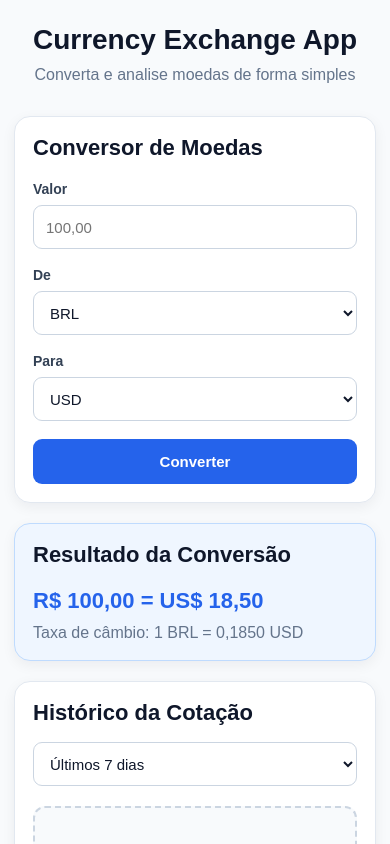
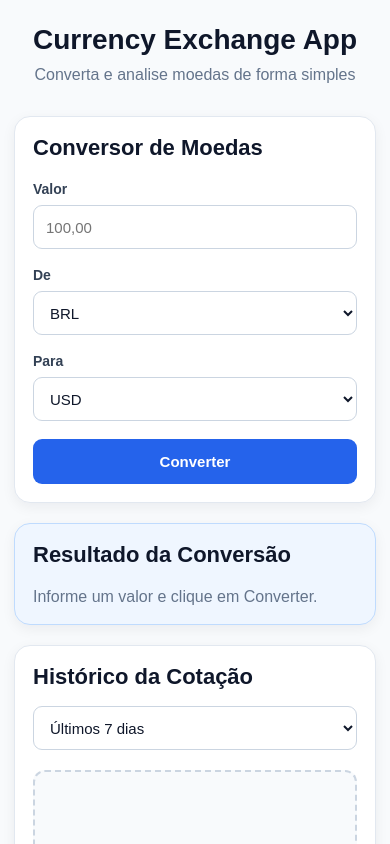
Before and after one commit to wanessags/CurrencyExchangeApp-, a React (Vite) app: page / in a window 390 px wide. Shown: the top 844 px of the page. Built offline with nearby package versions, Linux system fonts and the light colour scheme.

Commit message:
feat: adiciona eventos e estados ao conversor

```diff
--- a/src/App.css
+++ b/src/App.css
@@ -269,4 +269,18 @@ tbody tr:hover {
   .export-button {
     width: 100%;
   }
+
+  .error-message {
+    margin: 0;
+    padding: 12px;
+    border-radius: 8px;
+    background-color: #fef2f2;
+    color: #b91c1c;
+    font-weight: 600;
+  }
+
+  .result-placeholder {
+    margin: 0;
+    color: #64748b;
+  }
 }
--- a/src/App.jsx
+++ b/src/App.jsx
@@ -1,3 +1,4 @@
+import { useState } from "react";
 import "./App.css";
 
 import Header from "./components/Header";
@@ -8,6 +9,14 @@ import HistoryTable from "./components/HistoryTable";
 
 function App() {
   const currencies = ["BRL", "USD", "EUR", "GBP"];
+
+  const [amount, setAmount] = useState("");
+  const [fromCurrency, setFromCurrency] = useState("BRL");
+  const [toCurrency, setToCurrency] = useState("USD");
+
+  const [convertedValue, setConvertedValue] = useState(null);
+  const [exchangeRate, setExchangeRate] = useState(null);
+  const [message, setMessage] = useState("");
 
   const historyData = [
     {
@@ -27,6 +36,58 @@ function App() {
     },
   ];
 
+  const mockRates = {
+    BRL: {
+      USD: 0.185,
+      EUR: 0.158,
+      GBP: 0.137,
+    },
+
+    USD: {
+      BRL: 5.4,
+      EUR: 0.85,
+      GBP: 0.74,
+    },
+
+    EUR: {
+      BRL: 6.32,
+      USD: 1.17,
+      GBP: 0.86,
+    },
+
+    GBP: {
+      BRL: 7.3,
+      USD: 1.35,
+      EUR: 1.16,
+    },
+  };
+
+  function handleConvert() {
+    const numericAmount = Number(amount);
+
+    if (!amount || numericAmount <= 0) {
+      setMessage("Digite um valor maior que zero.");
+      setConvertedValue(null);
+      setExchangeRate(null);
+      return;
+    }
+
+    if (fromCurrency === toCurrency) {
+      setMessage("Escolha moedas diferentes.");
+      setConvertedValue(null);
+      setExchangeRate(null);
+      return;
+    }
+
+    const rate = mockRates[fromCurrency][toCurrency];
+
+    const result = numericAmount * rate;
+
+    setConvertedValue(result);
+    setExchangeRate(rate);
+    setMessage("");
+  }
+
   return (
     <main className="app">
       <Header
@@ -36,14 +97,22 @@ function App() {
 
       <ConverterCard
         currencies={currencies}
-        fromCurrency="BRL"
-        toCurrency="USD"
+        amount={amount}
+        fromCurrency={fromCurrency}
+        toCurrency={toCurrency}
+        onAmountChange={setAmount}
+        onFromCurrencyChange={setFromCurrency}
+        onToCurrencyChange={setToCurrency}
+        onConvert={handleConvert}
       />
 
       <ResultCard
-        originalValue="R$ 100,00"
-        convertedValue="US$ 18,50"
-        exchangeRate="1 BRL = 0,1850 USD"
+        amount={amount}
+        fromCurrency={fromCurrency}
+        toCurrency={toCurrency}
+        convertedValue={convertedValue}
+        exchangeRate={exchangeRate}
+        message={message}
       />
 
       <HistoryCard />
--- a/src/components/ConverterCard.jsx
+++ b/src/components/ConverterCard.jsx
@@ -1,4 +1,13 @@
-function ConverterCard({ currencies, fromCurrency, toCurrency }) {
+function ConverterCard({
+  currencies,
+  amount,
+  fromCurrency,
+  toCurrency,
+  onAmountChange,
+  onFromCurrencyChange,
+  onToCurrencyChange,
+  onConvert,
+}) {
   return (
     <section className="card">
       <h2>Conversor de Moedas</h2>
@@ -6,14 +15,24 @@ function ConverterCard({ currencies, fromCurrency, toCurrency }) {
       <div className="field">
         <label htmlFor="amount">Valor</label>
 
-        <input id="amount" type="number" placeholder="100,00" />
+        <input
+          id="amount"
+          type="number"
+          placeholder="100,00"
+          value={amount}
+          onChange={(event) => onAmountChange(event.target.value)}
+        />
       </div>
 
       <div className="currency-row">
         <div className="field">
           <label htmlFor="fromCurrency">De</label>
 
-          <select id="fromCurrency" defaultValue={fromCurrency}>
+          <select
+            id="fromCurrency"
+            value={fromCurrency}
+            onChange={(event) => onFromCurrencyChange(event.target.value)}
+          >
             {currencies.map((currency) => (
               <option key={currency} value={currency}>
                 {currency}
@@ -25,7 +44,11 @@ function ConverterCard({ currencies, fromCurrency, toCurrency }) {
         <div className="field">
           <label htmlFor="toCurrency">Para</label>
 
-          <select id="toCurrency" defaultValue={toCurrency}>
+          <select
+            id="toCurrency"
+            value={toCurrency}
+            onChange={(event) => onToCurrencyChange(event.target.value)}
+          >
             {currencies.map((currency) => (
               <option key={currency} value={currency}>
                 {currency}
@@ -35,7 +58,9 @@ function ConverterCard({ currencies, fromCurrency, toCurrency }) {
         </div>
       </div>
 
-      <button className="convert-button">Converter</button>
+      <button className="convert-button" onClick={onConvert}>
+        Converter
+      </button>
     </section>
   );
 }
--- a/src/components/ResultCard.jsx
+++ b/src/components/ResultCard.jsx
@@ -1,11 +1,38 @@
-function ResultCard() {
+function ResultCard({
+  amount,
+  fromCurrency,
+  toCurrency,
+  convertedValue,
+  exchangeRate,
+  message,
+}) {
   return (
     <section className="card result-card">
       <h2>Resultado da Conversão</h2>
 
-      <p className="result-value">R$ 100,00 = US$ 18,50</p>
+      {message && <p className="error-message">{message}</p>}
 
-      <p className="exchange-rate">Taxa de câmbio: 1 BRL = 0,1850 USD</p>
+      {!message && convertedValue === null && (
+        <p className="result-placeholder">
+          Informe um valor e clique em Converter.
+        </p>
+      )}
+
+      {!message && convertedValue !== null && (
+        <>
+          <p className="result-value">
+            {Number(amount).toFixed(2)} {fromCurrency}
+            {" = "}
+            {convertedValue.toFixed(2)} {toCurrency}
+          </p>
+
+          <p className="exchange-rate">
+            Taxa de câmbio: 1 {fromCurrency}
+            {" = "}
+            {exchangeRate.toFixed(4)} {toCurrency}
+          </p>
+        </>
+      )}
     </section>
   );
 }
```
